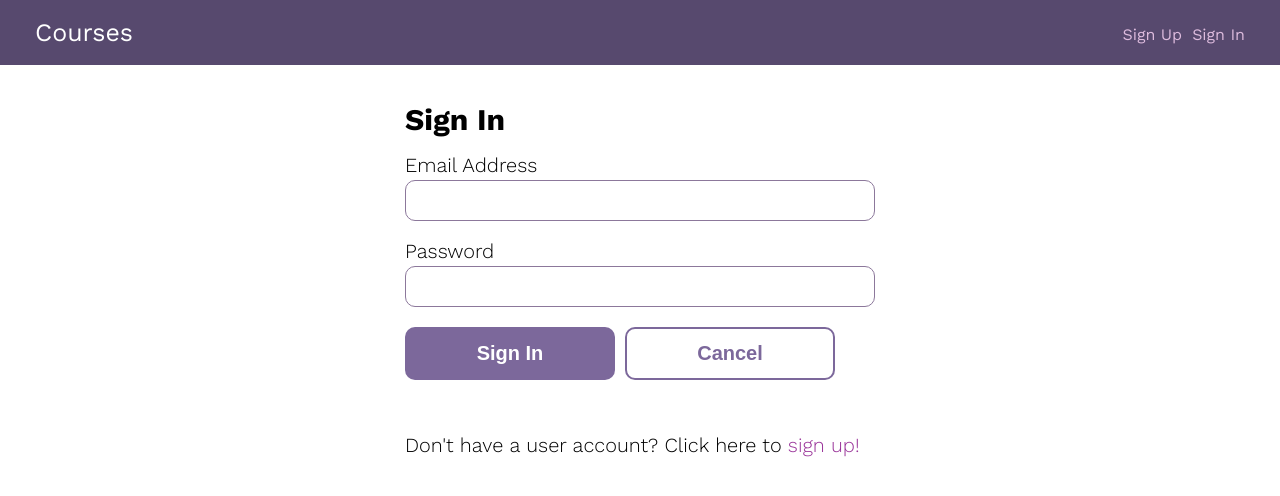
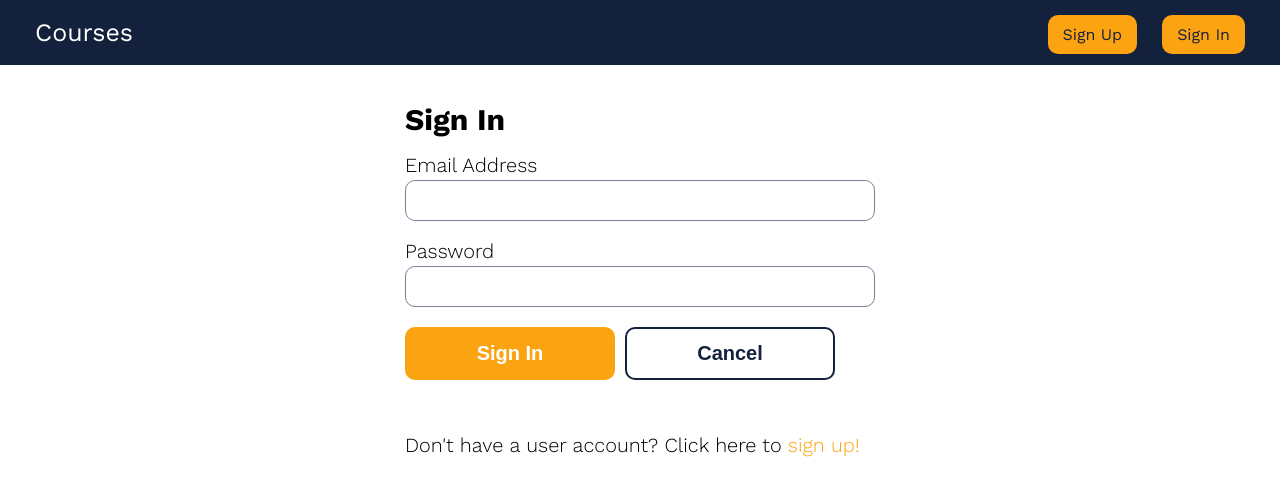
Before and after one commit to Argzon/school-database-fullstack-react-rest-api, a React (Create React App) app in the folder client/: page /signin in a window 1280 px wide. Shown: the top 496 px of the page. Built offline with nearby package versions, Linux system fonts and the light colour scheme.

Commit message:
Changed the Styling

```diff
--- a/client/src/components/CourseDetail.js
+++ b/client/src/components/CourseDetail.js
@@ -34,8 +34,6 @@ const CourseDetail = (props) => {
       })
       .catch((err) => history.push("/error"));
   }, [id, history]);
-
-  console.log(user);
 
   // Function to handle deleting a course
   const handleDelete = () => {
--- a/client/src/styles/global.css
+++ b/client/src/styles/global.css
@@ -6,7 +6,7 @@ html {
   font-size: 1.25em;
 }
 body {
-    font-family: 'Work Sans', sans-serif;
+  font-family: "Work Sans", sans-serif;
 }
 h2 {
   font-size: 1.5rem;
@@ -20,7 +20,7 @@ p {
   hyphens: auto;
 }
 a {
-    color: #939;
+  color: #fca311;
   text-decoration: none;
 }
 .wrap {
@@ -29,7 +29,7 @@ a {
   padding: 0 1rem;
 }
 header {
-    background: #57496e;
+  background: #14213d;
   color: #fff;
   padding: 1rem 0;
   margin-bottom: 2rem;
@@ -44,13 +44,17 @@ header {
   color: #fff;
 }
 header li {
-    font-size: .8rem;
+  font-size: 0.8rem;
 }
 header nav a {
-    color: #dbd;
+  background-color: #fca311;
+  padding: 10px 15px;
+  border-radius: 10px;
+  color: #14213d;
+  margin-left: 15px;
 }
 header nav a:hover {
-    color: #fff;
+  background-color: #e49413;
 }
 
 .header--signedin li {
@@ -59,29 +63,35 @@ header nav a:hover {
 }
 .header--signedout li {
   display: inline-block;
-    margin-left: .5rem;
+  margin-left: 0.5rem;
 }
 .course--module {
-    background: #7c689b;
-    border-radius: .5rem;
+  background: #e5e5e5;
+  border-radius: 0.5rem;
   padding: 1.5rem;
   margin-bottom: 1.5rem;
   display: block;
 }
+.course--module:hover {
+  background: #dbdbdb;
+}
 .course--label {
-    color: #fff;
-    font-size: .9rem;
+  color: #14213d;
+  font-size: 0.9rem;
   font-weight: 400;
-    margin-bottom: .25rem;
+  margin-bottom: 0.25rem;
 }
 .course--title {
-    color: #fff;
+  color: #14213d;
   font-weight: 700;
   font-size: 1.25rem;
 }
 .course--add--module {
-    background: #ddd9e4;
-    color: #57496e;
+  display: flex;
+  justify-content: center;
+  align-items: center;
+  background: #14213d;
+  color: #fff;
   font-weight: 300;
   font-size: 1.25rem;
 }
@@ -89,22 +99,26 @@ header nav a:hover {
   width: 20px;
   height: auto;
   margin-right: 5px;
-    fill: #57496e;
+  fill: #ffffff;
+}
+
+.course--add--module:hover {
+  background-color: #0b1324;
 }
 .course--detail--title {
-    padding-bottom: .25rem;
+  padding-bottom: 0.25rem;
   border-bottom: 1px solid #888;
-    margin: 3rem 0 .5rem;
-    font-size: .9rem;
+  margin: 3rem 0 0.5rem;
+  font-size: 0.9rem;
   color: #555;
   text-transform: uppercase;
   letter-spacing: 2px;
 }
 .course--name {
   font-size: 2rem;
-    margin-bottom: .5rem;
+  margin-bottom: 0.5rem;
   font-weight: 700;
-    color: #47395e;
+  color: #fca311;
 }
 .course--detail--list {
   font-weight: 300;
@@ -112,20 +126,20 @@ header nav a:hover {
   line-height: 1.5;
 }
 .actions--bar {
-    background: #e9e5f0;
+  background: #e5e5e5;
   padding: 1rem 0;
   margin: -2rem 0 2rem;
 }
 .validation--errors {
-    background: #e9e5f0;
+  background: #e5e5e5;
   padding: 1rem;
-    border-radius: .5rem;
+  border-radius: 0.5rem;
   margin-bottom: 2.5rem;
 }
 .validation--errors h3 {
   color: #800;
   font-size: 1.25rem;
-    margin-bottom: .5rem;
+  margin-bottom: 0.5rem;
 }
 .validation--errors ul {
   font-weight: 300;
@@ -133,7 +147,7 @@ header nav a:hover {
   line-height: 1.25;
 }
 .validation--errors li {
-    margin-bottom: .5rem;
+  margin-bottom: 0.5rem;
 }
 .validation--errors li:last-child {
   margin-bottom: 0;
@@ -150,33 +164,34 @@ form {
 label {
   display: block;
   font-weight: 300;
-    margin-bottom: .25rem;
+  margin-bottom: 0.25rem;
 }
-input, textarea {
+input,
+textarea {
   display: block;
   width: 100%;
   color: #332a40;
-    border-radius: .5rem;
+  border-radius: 0.5rem;
   border: 1px solid #8c789b;
-    padding: .5rem;
+  padding: 0.5rem;
   margin-bottom: 1rem;
-    font-family: 'Work Sans', sans-serif;
-    font-size: .8rem;
+  font-family: "Work Sans", sans-serif;
+  font-size: 0.8rem;
 }
 textarea {
   min-height: 300px;
 }
 .button {
-    background: #7c689b;
+  background: #fca311;
   color: #fff;
   font-size: 1rem;
-    padding: .75rem 1.5rem;
+  padding: 0.75rem 1.5rem;
   border: 0;
-    margin: 0 0 .5rem 0;
+  margin: 0 0 0.5rem 0;
   display: block;
   width: 210px;
   text-align: center;
-    border-radius: .5rem;
+  border-radius: 0.5rem;
   font-weight: bold;
   transition: background 0.2s;
 }
@@ -184,21 +199,25 @@ textarea {
   margin-bottom: 0;
 }
 .button:not(.button-secondary):hover {
-    background: #63537d;
+  background: #e7940f;
   cursor: pointer;
 }
 .button-secondary {
-    color: #7c689b;
+  color: #14213d;
   background: none;
-    box-shadow: 0 0 0 2px #7c689b inset;
+  box-shadow: 0 0 0 2px #14213d inset;
   transition: box-shadow 0.2s, color 0.2s;
 }
 .button-secondary:hover {
-    color: #63537d;
-    box-shadow: 0 0 0 2px #63537d inset;
+  color: #0b1324;
+  box-shadow: 0 0 0 2px #0b1324 inset;
+  background: #dbdbdb;
   cursor: pointer;
 }
-input:focus, button:focus, .button:focus, textarea:focus {
+input:focus,
+button:focus,
+.button:focus,
+textarea:focus {
   border: none;
   border-radius: 0;
   outline: 2px solid #332a40;
@@ -207,7 +226,7 @@ input:focus, button:focus, .button:focus, textarea:focus {
 @media screen and (min-width: 600px) {
   .header--signedin li {
     display: inline-block;
-        margin-left: .5rem;
+    margin-left: 0.5rem;
     line-height: 1;
   }
   .main--grid {
@@ -232,10 +251,10 @@ input:focus, button:focus, .button:focus, textarea:focus {
     flex-basis: 30%;
   }
   .course--detail--title {
-        margin: 1.5rem 0 .5rem;
+    margin: 1.5rem 0 0.5rem;
   }
   .button {
-        margin: 0 .5rem 0 0;
+    margin: 0 0.5rem 0 0;
     display: inline-block;
   }
 }
```
Lines whose indentation alone changed are shown as unchanged.
